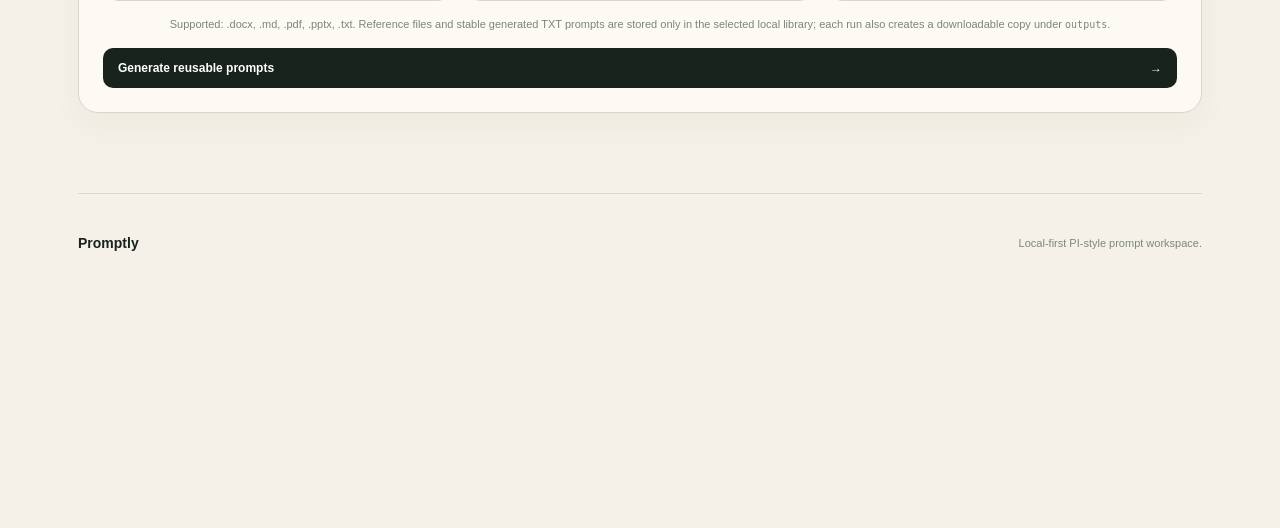
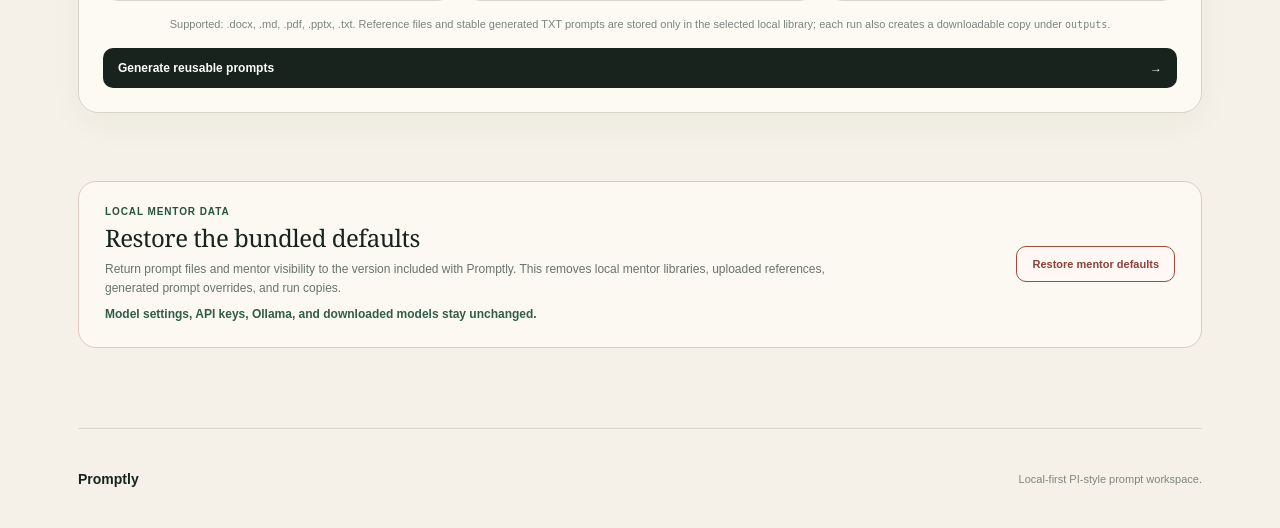
Before and after one commit to Steve21221/Hackathon_1, a Flask app: page /prompt-library in a window 1280 px wide. Shown: the part 1269-1797 px from the top of the page. Before the commit the page ends 1520 px from the top, so only its background shows below. Run offline with Flask 3, Linux system fonts and the light colour scheme; some libraries are stand-ins or nearby versions.

Commit message:
Add upload removal and mentor default reset

```diff
--- a/app.py
+++ b/app.py
@@ -1204,6 +1204,34 @@
     return Path(app.config["MENTOR_LIBRARY_DIR"])
 
 
+def clear_local_state_directory(directory: Path) -> int:
+    """Remove a local state directory's contents without deleting its root."""
+    root = directory.resolve()
+    protected_roots = {
+        PROJECT_ROOT.resolve(),
+        MENTOR_DATA_DIRECTORY.resolve(),
+        Path.home().resolve(),
+        Path(root.anchor).resolve(),
+    }
+    if root in protected_roots:
+        raise ValueError("Refusing to reset an unsafe local state directory.")
+
+    root.mkdir(parents=True, exist_ok=True)
+    deleted = 0
+    for child in root.iterdir():
+        if child.is_symlink() or child.is_file():
+            child.unlink()
+        elif child.is_dir():
+            resolved_child = child.resolve()
+            if root not in resolved_child.parents:
+                raise ValueError("Refusing to reset an unsafe local state directory.")
+            shutil.rmtree(resolved_child)
+        else:
+            child.unlink()
+        deleted += 1
+    return deleted
+
+
 def mentor_slug(name: str) -> str:
     words = re.findall(r"[A-Za-z0-9]+", name.lower())
     return "-".join(words[:8]) if words else "mentor"
@@ -1930,6 +1958,20 @@
     return redirect(url_for("prompt_library", prompt_mentor=mentor_slug(selected_slug)))
 
 
+@app.post("/restore-mentor-defaults")
+def restore_mentor_defaults():
+    """Restore bundled mentor prompts and visibility without touching model settings."""
+    try:
+        clear_local_state_directory(get_mentor_library_dir())
+        clear_local_state_directory(get_output_dir())
+    except (OSError, ValueError):
+        app.logger.exception("Could not restore the bundled mentor defaults")
+        return render_prompt_library(
+            error="The mentor defaults could not be completely restored on this computer."
+        ), 500
+    return redirect(url_for("prompt_library", restored="1"))
+
+
 @app.get("/download/<run_id>/<kind>")
 def download_prompt(run_id: str, kind: str):
     if secure_filename(run_id) != run_id:
--- a/static/library_uploads.js
+++ b/static/library_uploads.js
@@ -1,13 +1,16 @@
 (function () {
-  function formatFileList(files) {
-    return Array.from(files).map(function (file) { return file.name; });
+  function removeSelectedReferenceFile(input, removeIndex) {
+    var files = (input._promptlyPendingFiles || []).slice();
+    files.splice(removeIndex, 1);
+    input._promptlyPendingFiles = files;
+    updateCard(input);
   }
 
   function updateCard(input) {
     var card = input.closest('.reference-choice');
     if (!card) return;
 
-    var files = formatFileList(input.files || []);
+    var files = input._promptlyPendingFiles || Array.from(input.files || []);
     var summary = card.querySelector('[data-file-summary]');
     var list = card.querySelector('[data-file-list]');
 
@@ -17,12 +20,44 @@
     }
     if (list) {
       list.textContent = '';
-      files.forEach(function (name) {
+      files.forEach(function (file, index) {
         var item = document.createElement('span');
-        item.className = 'selected-file-name';
-        item.textContent = name;
+        item.className = 'selected-file-item';
+
+        var name = document.createElement('span');
+        name.className = 'selected-file-name';
+        name.textContent = file.name;
+
+        var remove = document.createElement('button');
+        remove.className = 'selected-file-delete';
+        remove.type = 'button';
+        remove.textContent = '\u00d7';
+        remove.setAttribute('aria-label', 'Remove ' + file.name);
+        remove.addEventListener('click', function (event) {
+          event.preventDefault();
+          event.stopPropagation();
+          removeSelectedReferenceFile(input, index);
+        });
+
+        item.appendChild(name);
+        item.appendChild(remove);
         list.appendChild(item);
       });
+    }
+  }
+
+  function updateFeedbackFile(input) {
+    var form = input.closest('form');
+    if (!form) return;
+    var selection = form.querySelector('[data-feedback-file-selection]');
+    var name = form.querySelector('[data-feedback-file-name]');
+    var remove = form.querySelector('[data-remove-feedback-file]');
+    var file = input.files && input.files.length ? input.files[0] : null;
+
+    if (selection) selection.hidden = !file;
+    if (name) name.textContent = file ? file.name : '';
+    if (remove) {
+      remove.setAttribute('aria-label', file ? 'Remove ' + file.name : 'Remove selected file');
     }
   }
 
@@ -213,8 +248,26 @@
 
   document.addEventListener('DOMContentLoaded', function () {
     document.querySelectorAll('.reference-choice input[type="file"][multiple]').forEach(function (input) {
-      input.addEventListener('change', function () { updateCard(input); });
+      input._promptlyPendingFiles = Array.from(input.files || []);
+      input.addEventListener('change', function () {
+        input._promptlyPendingFiles = Array.from(input.files || []);
+        updateCard(input);
+      });
       updateCard(input);
+    });
+
+    document.querySelectorAll('[data-feedback-file-input]').forEach(function (input) {
+      var form = input.closest('form');
+      var remove = form && form.querySelector('[data-remove-feedback-file]');
+      input.addEventListener('change', function () { updateFeedbackFile(input); });
+      if (remove) {
+        remove.addEventListener('click', function () {
+          input.value = '';
+          input.dispatchEvent(new Event('change', { bubbles: true }));
+          input.focus();
+        });
+      }
+      updateFeedbackFile(input);
     });
 
     function selectedMentorValue(form) {
@@ -657,6 +710,16 @@
       });
     }
 
+    var restoreDefaultsForm = document.querySelector('[data-restore-defaults-form]');
+    if (restoreDefaultsForm) {
+      restoreDefaultsForm.addEventListener('submit', function (event) {
+        var confirmed = window.confirm(
+          'Restore the bundled mentor defaults? This permanently removes local mentor libraries, uploaded references, generated prompt overrides, and run copies. Model settings, API keys, Ollama, and downloaded models stay unchanged.'
+        );
+        if (!confirmed) event.preventDefault();
+      });
+    }
+
     document.querySelectorAll('[data-type-choice]').forEach(function (choice) {
       choice.addEventListener('click', function () {
         selectFeedbackType(choice.getAttribute('data-type-key'));
@@ -698,6 +761,13 @@
         }
 
         var body = new FormData(form);
+        form.querySelectorAll('input[type="file"][multiple]').forEach(function (input) {
+          if (!input.name || !Array.isArray(input._promptlyPendingFiles)) return;
+          body.delete(input.name);
+          input._promptlyPendingFiles.forEach(function (file) {
+            body.append(input.name, file, file.name);
+          });
+        });
         fetch(form.getAttribute('action'), {
           method: 'POST',
           body: body,
--- a/static/style.css
+++ b/static/style.css
@@ -76,6 +76,10 @@
 .focus-label input:focus { border-color:var(--accent); }
 .active-upload button { border:0; border-radius:10px; padding:12px 13px; background:var(--ink); color:white; display:flex; justify-content:space-between; cursor:pointer; font-size:12px; font-weight:700; }
 .active-upload button:hover { background:var(--accent); }
+.feedback-file-selection { display:flex; align-items:center; justify-content:space-between; gap:10px; min-width:0; padding:9px 10px; border:1px solid var(--line); border-radius:10px; background:#f7f4ed; }
+.feedback-file-selection .selected-file-name { flex:1; min-width:0; }
+.active-upload .feedback-file-remove { flex:none; display:block; border:1px solid #dfc9bf; border-radius:8px; padding:6px 9px; color:#914b3b; background:#fff8f4; font-size:10px; }
+.active-upload .feedback-file-remove:hover { color:#fff; background:#a95643; }
 .choose-prompt { min-height:130px; margin-top:18px; border:1px dashed #b9bdb7; border-radius:16px; display:flex; flex-direction:column; align-items:center; justify-content:center; color:#7c847e; background:rgba(255,253,248,.4); }
 .choose-prompt span { color:var(--green); font-size:22px; }
 .choose-prompt p { margin:7px 0 0; font-size:12px; }
@@ -198,11 +202,11 @@
 .reference-choice.has-files .selected-check { background:var(--accent); }
 .selected-file-list { display:flex; flex-wrap:wrap; gap:5px; margin-top:9px; }
 .stored-file-list { display:flex; flex-wrap:wrap; gap:6px; margin-top:7px; }
-.stored-file-item { display:inline-flex; align-items:center; gap:4px; }
+.selected-file-item,.stored-file-item { display:inline-flex; align-items:center; gap:4px; max-width:100%; }
 .selected-file-name { max-width:100%; overflow:hidden; text-overflow:ellipsis; padding:4px 7px; border-radius:7px; color:#526057; background:#f1eee7; font-size:9px; white-space:nowrap; }
 .stored-file-name { color:#315d46; background:#eef4ec; }
-.stored-file-delete { width:18px; height:18px; display:inline-flex; align-items:center; justify-content:center; border:1px solid #e1d6cc; border-radius:999px; color:#9a4d3e; background:#fbf7f1; font-size:13px; line-height:1; cursor:pointer; }
-.stored-file-delete:hover { color:#fff; background:#b7634f; border-color:#b7634f; }
+.selected-file-delete,.stored-file-delete { flex:none; width:18px; height:18px; padding:0; display:inline-flex; align-items:center; justify-content:center; border:1px solid #e1d6cc; border-radius:999px; color:#9a4d3e; background:#fbf7f1; font-size:13px; line-height:1; cursor:pointer; }
+.selected-file-delete:hover,.stored-file-delete:hover { color:#fff; background:#b7634f; border-color:#b7634f; }
 .prompt-library-form code,.local-output-note code { font-size:10px; }
 .prompt-generate-button { width:100%; margin-top:18px; }
 .prompt-library-section + .upload-section,.prompt-output-section + .upload-section { margin-top:68px; }
@@ -220,6 +224,14 @@
 .library-workspace { margin-top:12px; padding:28px 0 22px; border-top:1px solid rgba(23,35,28,.08); background:linear-gradient(180deg,rgba(235,241,233,.55),rgba(245,241,232,0) 180px); }
 .library-workspace .prompt-library-hero { margin-top:28px; }
 .library-page-hero { margin-bottom:48px; }
+.restore-defaults-section { max-width:1180px; margin:68px auto 0; padding:0 28px; }
+.restore-defaults-card { display:flex; align-items:center; justify-content:space-between; gap:34px; padding:24px 26px; border:1px solid #dfc9c1; border-radius:18px; background:rgba(255,253,248,.72); }
+.restore-defaults-copy { max-width:760px; }
+.restore-defaults-copy h2 { margin:5px 0 8px; font:400 24px/1.2 Georgia,serif; letter-spacing:-.02em; }
+.restore-defaults-copy p { margin:0; color:var(--muted); font-size:12px; line-height:1.55; }
+.restore-defaults-copy .restore-defaults-preserved { margin-top:7px; color:#315d46; font-weight:700; }
+.restore-defaults-button { flex:none; padding:11px 15px; border:1px solid #9a4d3e; border-radius:10px; color:#8b4336; background:#fff8f4; font-size:11px; font-weight:700; cursor:pointer; transition:.18s ease; }
+.restore-defaults-button:hover { color:#fff; background:#9a4d3e; transform:translateY(-1px); }
 .workspace-divider { max-width:1180px; margin:34px auto 10px; padding:0 28px; display:grid; grid-template-columns:1fr auto 1fr; gap:16px; align-items:center; color:var(--green); font-size:11px; font-weight:700; letter-spacing:.12em; text-transform:uppercase; }
 .workspace-divider::before,.workspace-divider::after { content:""; height:1px; background:linear-gradient(90deg,transparent,rgba(36,84,59,.35),transparent); }
 .feedback-workspace { margin-top:18px; padding:28px 0 8px; border-top:1px solid rgba(23,35,28,.08); background:linear-gradient(180deg,rgba(235,241,233,.55),rgba(245,241,232,0) 160px); }
@@ -262,4 +274,4 @@
 
 @media(max-width:920px){.type-choices{grid-template-columns:1fr}.active-upload,.data-layout{grid-template-columns:1fr}.active-upload{gap:24px}.choice-copy small{white-space:normal}}
 @media(max-width:920px){.mentor-library-manager,.reference-choices,.prompt-grid{grid-template-columns:1fr}.reference-choice{min-height:0}.prompt-card{min-height:0}.prompt-download-link{margin-top:22px}}
-@media(max-width:640px){.nav,.upload-section,.feedback-section,.data-section{padding-left:16px;padding-right:16px}.hero,.data-hero{padding:0 16px;margin-top:58px}h1{font-size:48px}.status{display:none}.nav-actions{gap:10px}.section-heading h2{font-size:23px}.library-heading,.prompt-result-heading{display:block}.local-badge,.download-all-link{display:inline-block;margin-top:12px}.mentor-heading{display:block}.mentor-count{display:inline-block;margin-top:10px}.mentor-card{grid-template-columns:54px 1fr auto;gap:12px;padding:14px}.mentor-avatar{width:54px;height:54px;border-radius:15px;font-size:20px}.mentor-copy strong{font-size:19px}.active-upload,.data-form,.process-card,.prompt-library-form,.prompt-card{padding:20px}.feedback-panel{padding:22px}footer{margin-left:16px;margin-right:16px;align-items:flex-start;flex-direction:column;justify-content:center;gap:8px}.file-badge{white-space:normal;text-align:right}.workspace-divider{padding:0 16px}}
+@media(max-width:640px){.nav,.upload-section,.feedback-section,.data-section{padding-left:16px;padding-right:16px}.hero,.data-hero{padding:0 16px;margin-top:58px}h1{font-size:48px}.status{display:none}.nav-actions{gap:10px}.section-heading h2{font-size:23px}.library-heading,.prompt-result-heading{display:block}.local-badge,.download-all-link{display:inline-block;margin-top:12px}.mentor-heading{display:block}.mentor-count{display:inline-block;margin-top:10px}.mentor-card{grid-template-columns:54px 1fr auto;gap:12px;padding:14px}.mentor-avatar{width:54px;height:54px;border-radius:15px;font-size:20px}.mentor-copy strong{font-size:19px}.active-upload,.data-form,.process-card,.prompt-library-form,.prompt-card{padding:20px}.feedback-panel{padding:22px}.restore-defaults-section{padding:0 16px}.restore-defaults-card{align-items:stretch;flex-direction:column;padding:20px}.restore-defaults-button{width:100%}footer{margin-left:16px;margin-right:16px;align-items:flex-start;flex-direction:column;justify-content:center;gap:8px}.file-badge{white-space:normal;text-align:right}.workspace-divider{padding:0 16px}}
--- a/templates/index.html
+++ b/templates/index.html
@@ -104,7 +104,11 @@
               <input type="hidden" name="content_type" value="{{ type_key }}">
               <input type="hidden" name="mentor_id" value="{{ selected_feedback_mentor }}" data-feedback-mentor-input>
               {% if selected_prompt_mentor %}<input type="hidden" name="selected_prompt_mentor" value="{{ selected_prompt_mentor }}" data-feedback-prompt-mentor-input>{% else %}<input type="hidden" name="selected_prompt_mentor" value="" data-feedback-prompt-mentor-input>{% endif %}
-              <label class="file-picker"><span>Choose a {{ type_info.upload_label }}</span><input type="file" name="file" accept="{{ type_info.accept }}" required></label>
+              <label class="file-picker"><span>Choose a {{ type_info.upload_label }}</span><input type="file" name="file" accept="{{ type_info.accept }}" required data-feedback-file-input></label>
+              <div class="feedback-file-selection" data-feedback-file-selection hidden aria-live="polite">
+                <span class="selected-file-name" data-feedback-file-name></span>
+                <button class="feedback-file-remove" type="button" data-remove-feedback-file>Remove file</button>
+              </div>
               <label class="focus-label">Optional feedback focus<input type="text" name="focus" maxlength="500" placeholder="{{ type_info.focus }}"></label>
               <button type="submit" data-working-button data-default-label="Get mentor feedback">Get mentor feedback <span data-working-arrow>&rarr;</span></button>
             </form>
--- a/templates/prompt_library.html
+++ b/templates/prompt_library.html
@@ -25,8 +25,23 @@
     </section>
 
     <div class="notice error" role="alert" data-page-error {% if not error %}hidden{% endif %}><strong>We need one change:</strong> <span data-page-error-text>{{ error }}</span></div>
+    <div class="notice success" role="status" {% if request.args.get('restored') != '1' %}hidden{% endif %}><strong>Mentor defaults restored.</strong> Promptly is using the bundled prompt files and built-in mentor status again.</div>
 
     {% include "_prompt_library_blocks.html" %}
+
+    <section class="restore-defaults-section" aria-labelledby="restore-defaults-title">
+      <div class="restore-defaults-card">
+        <div class="restore-defaults-copy">
+          <span class="section-kicker">Local mentor data</span>
+          <h2 id="restore-defaults-title">Restore the bundled defaults</h2>
+          <p>Return prompt files and mentor visibility to the version included with Promptly. This removes local mentor libraries, uploaded references, generated prompt overrides, and run copies.</p>
+          <p class="restore-defaults-preserved">Model settings, API keys, Ollama, and downloaded models stay unchanged.</p>
+        </div>
+        <form method="post" action="{{ url_for('restore_mentor_defaults') }}" data-restore-defaults-form>
+          <button class="restore-defaults-button" type="submit">Restore mentor defaults</button>
+        </form>
+      </div>
+    </section>
 
     <footer><span>Promptly</span><p>Local-first PI-style prompt workspace.</p></footer>
   </main>
```
Also changed, not shown: tests/test_app.py (+67 -0 lines).
